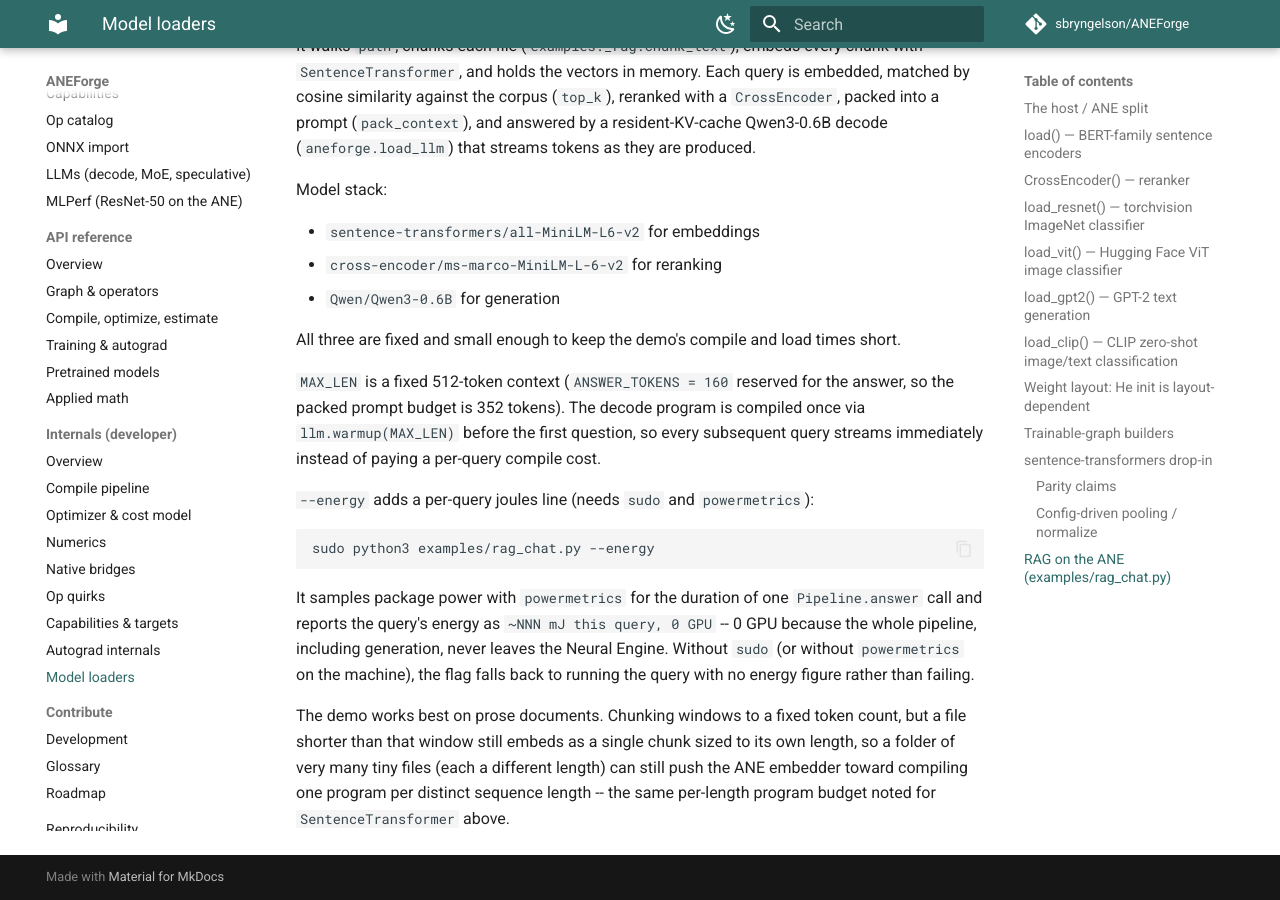
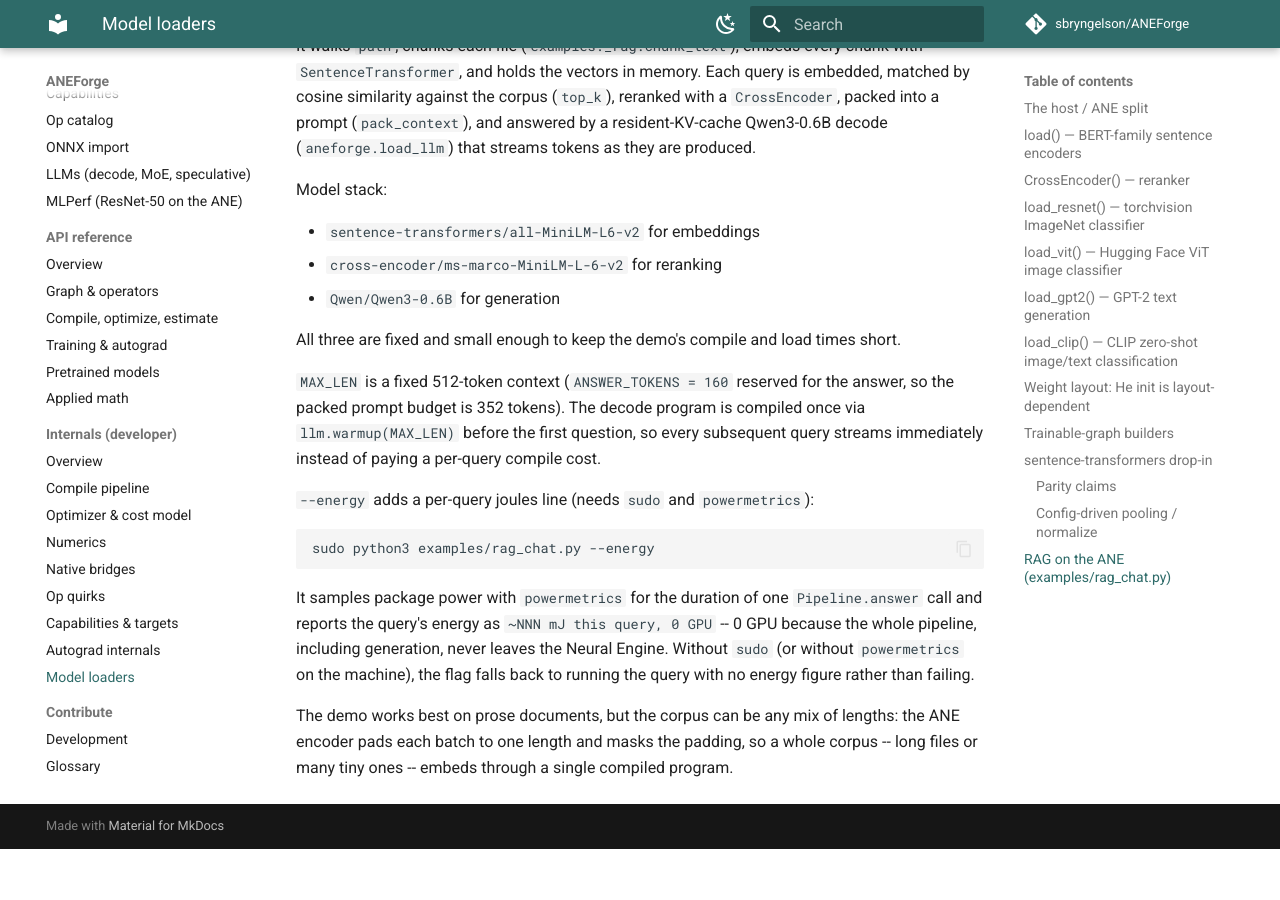
Before and after one commit to sbryngelson/ANEForge, an MkDocs documentation site: the page built from docs/developer/models.md, in a window 1280 px wide and 900 px high, scrolled down 5712 px. Built offline with MkDocs 1.6.1 and Material for MkDocs 9.7.7, drawn with Linux system fonts in a browser that asks for light colours; comment, search, counter and statistics services are not loaded; after the commit the page ends 6561 px from its top, so only the background shows below that.

Commit message:
docs: the RAG demo no longer has a per-length embedder limit (aneforge #232 fixed)

```diff
--- a/docs/developer/models.md
+++ b/docs/developer/models.md
@@ -205,8 +205,6 @@
 without `powermetrics` on the machine), the flag falls back to running the query with no
 energy figure rather than failing.
 
-The demo works best on prose documents. Chunking windows to a fixed token count, but a
-file shorter than that window still embeds as a single chunk sized to its own length, so
-a folder of very many tiny files (each a different length) can still push the ANE
-embedder toward compiling one program per distinct sequence length -- the same per-length
-program budget noted for `SentenceTransformer` above.
+The demo works best on prose documents, but the corpus can be any mix of lengths: the ANE
+encoder pads each batch to one length and masks the padding, so a whole corpus -- long
+files or many tiny ones -- embeds through a single compiled program.
```
